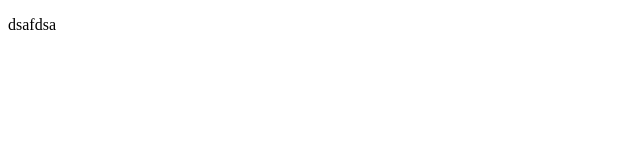
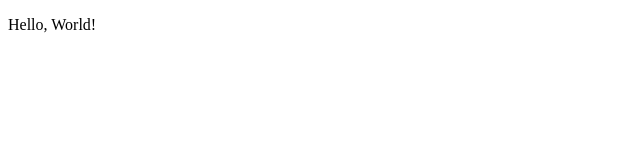
Before and after one commit to Scorps0530/Scorps0530.github.io, a plain HTML site: page index.html in a window 1280 px wide. Shown: the full height of the page, 0-640 px from the left. Drawn offline with Linux system fonts and the light colour scheme.

Commit message:
Update index.html

```diff
--- a/index.html
+++ b/index.html
@@ -7,6 +7,6 @@
 	<title>Portfolio</title>
 </head>
 <body>
-  <p> dsafdsa </p>
+  <p>Hello, World!</p>
 </body>
 </html>
```
